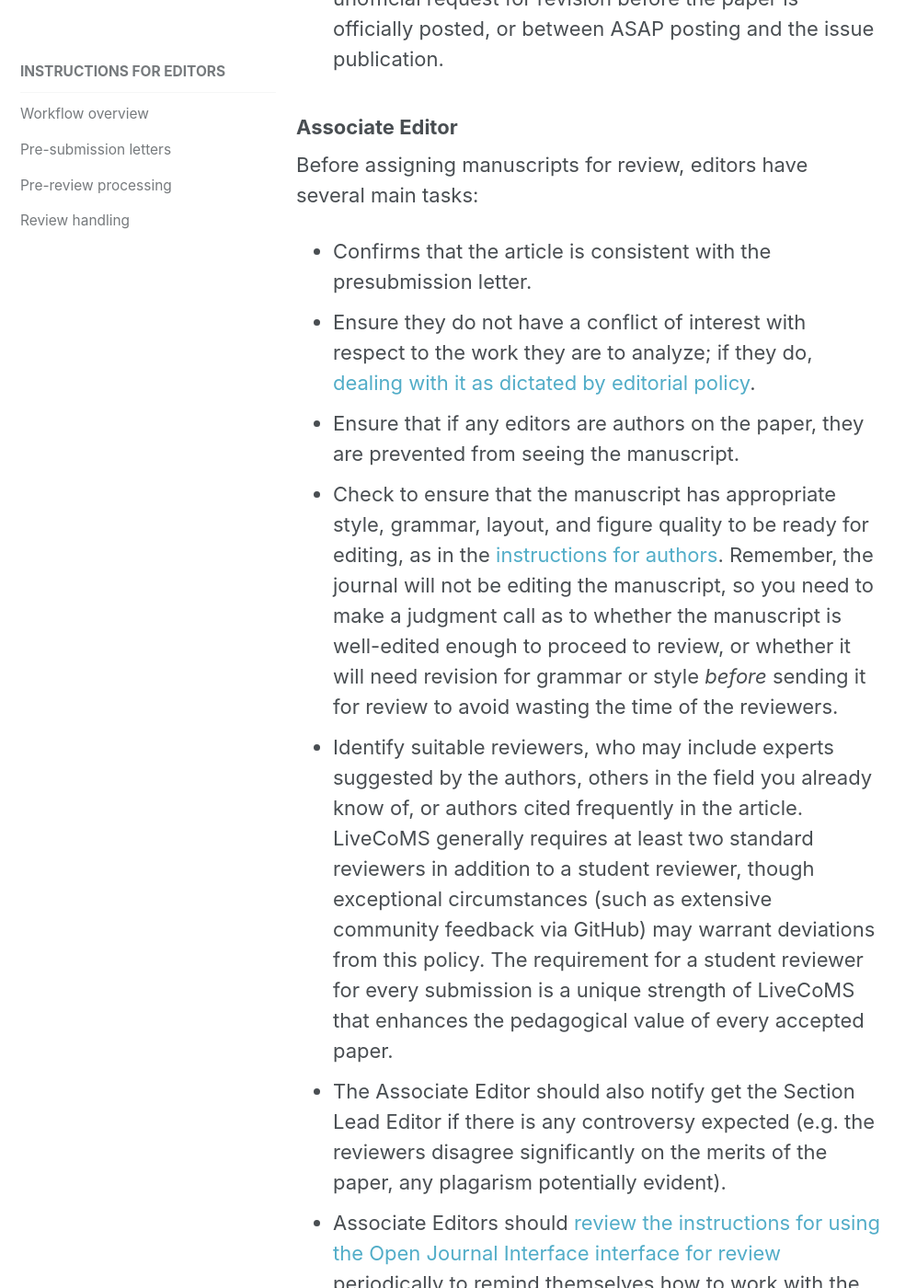
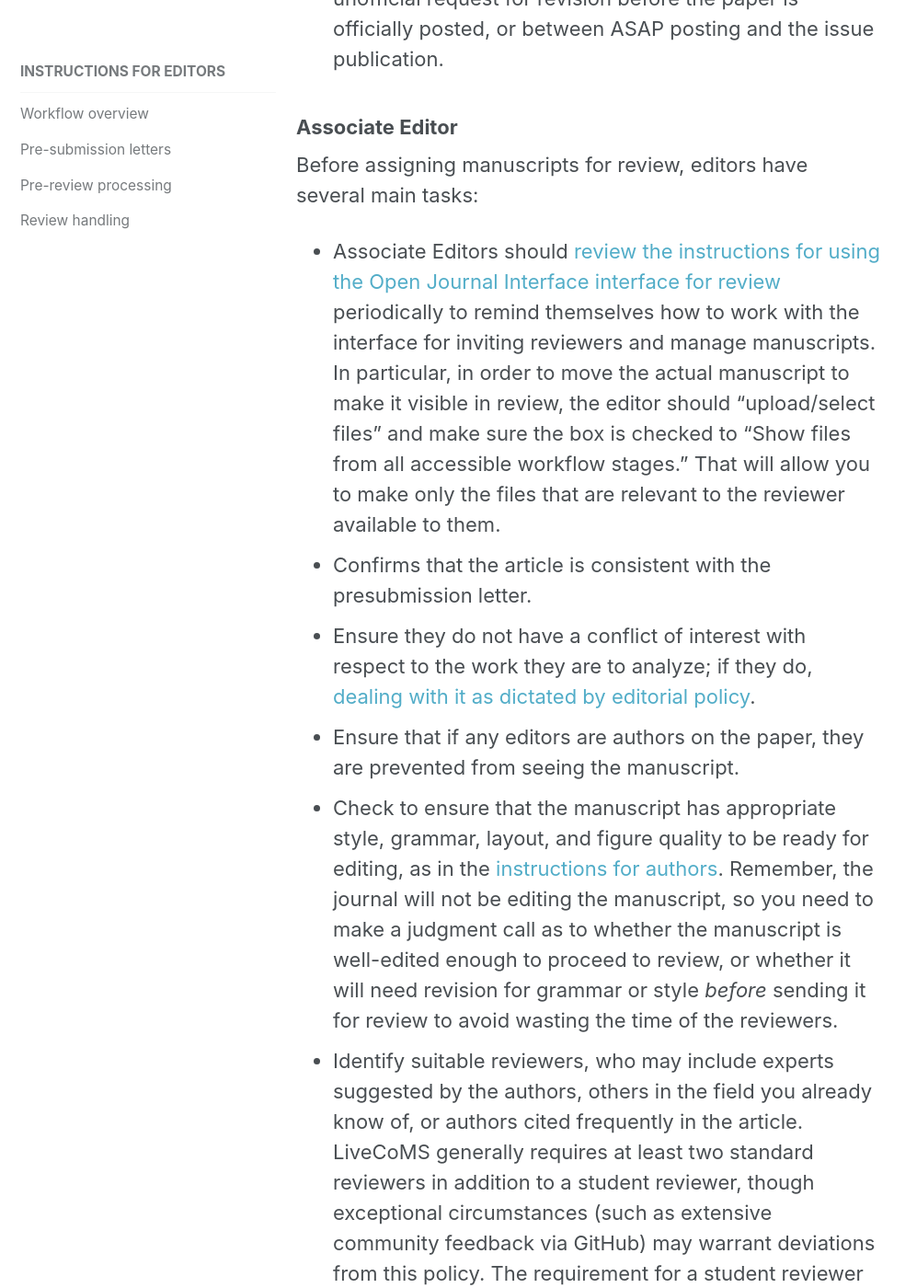
Before and after one commit to livecomsjournal/livecomsjournal.github.io, a Jekyll site: the page built from _editorial_policies/02_editor_instructions.md, in a window 1280 px wide and 1400 px high, scrolled down 2551 px. Shown: the whole window at 92% size, without its empty margins (0-997 px from the left). Built offline with Jekyll 4.4.1, drawn with Linux system fonts in a browser that asks for light colours; some of the changed text lies outside the part shown.

Commit message:
Update 02_editor_instructions.md

```diff
--- a/_editorial_policies/02_editor_instructions.md
+++ b/_editorial_policies/02_editor_instructions.md
@@ -31,6 +31,7 @@ The Section Lead Editor:
 ### Associate Editor
 
 Before assigning manuscripts for review, editors have several main tasks:
+-  Associate Editors should [review the instructions for using the Open Journal Interface interface for review](https://openjournalsystems.com/ojs-3-user-guide/review/) periodically to remind themselves how to work with the interface for inviting reviewers and manage manuscripts. In particular, in order to move the actual manuscript to make it visible in review, the editor should "upload/select files" and make sure the box is checked to "Show files from all accessible workflow stages." That will allow you to make only the files that are relevant to the reviewer available to them.
 - Confirms that the article is consistent with the presubmission letter.
 - Ensure they do not have a conflict of interest with respect to the work they are to analyze; if they do, [dealing with it as dictated by editorial policy](https://livecomsjournal.github.io/policies/livecoms_bylaws/#iii-conflicts-of-interest).
 - Ensure that if any editors are authors on the paper, they are prevented from seeing the manuscript.
```
Also changed, not shown: other parts of _editorial_policies/02_editor_instructions.md (+1 -1 lines).
